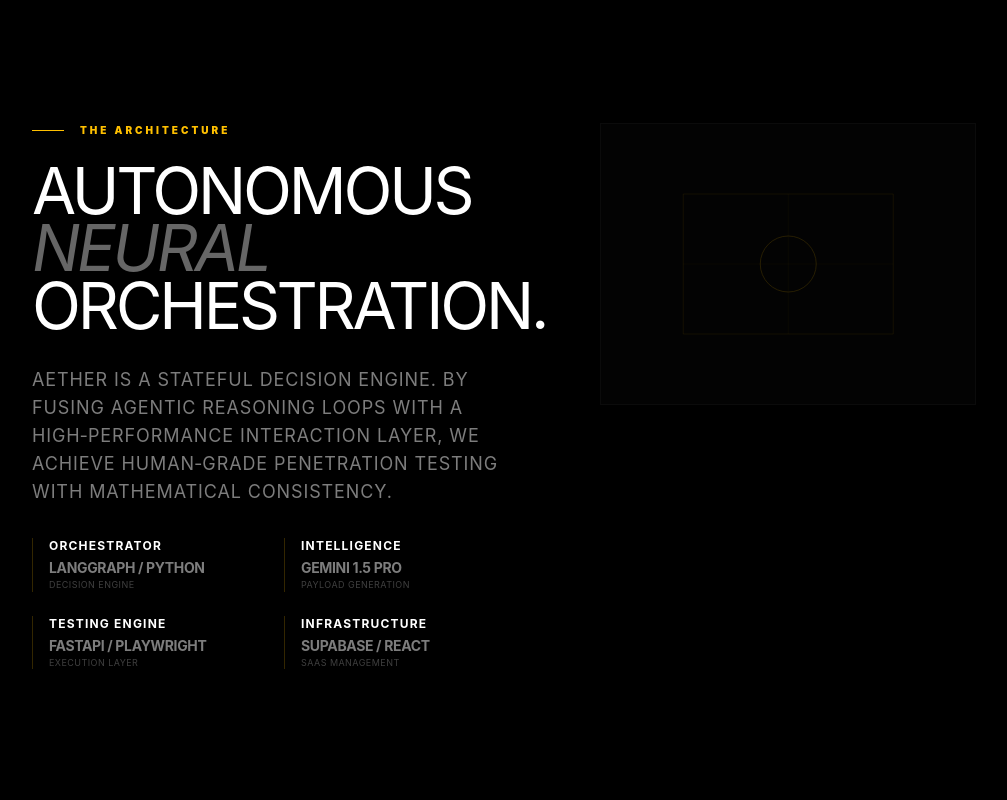
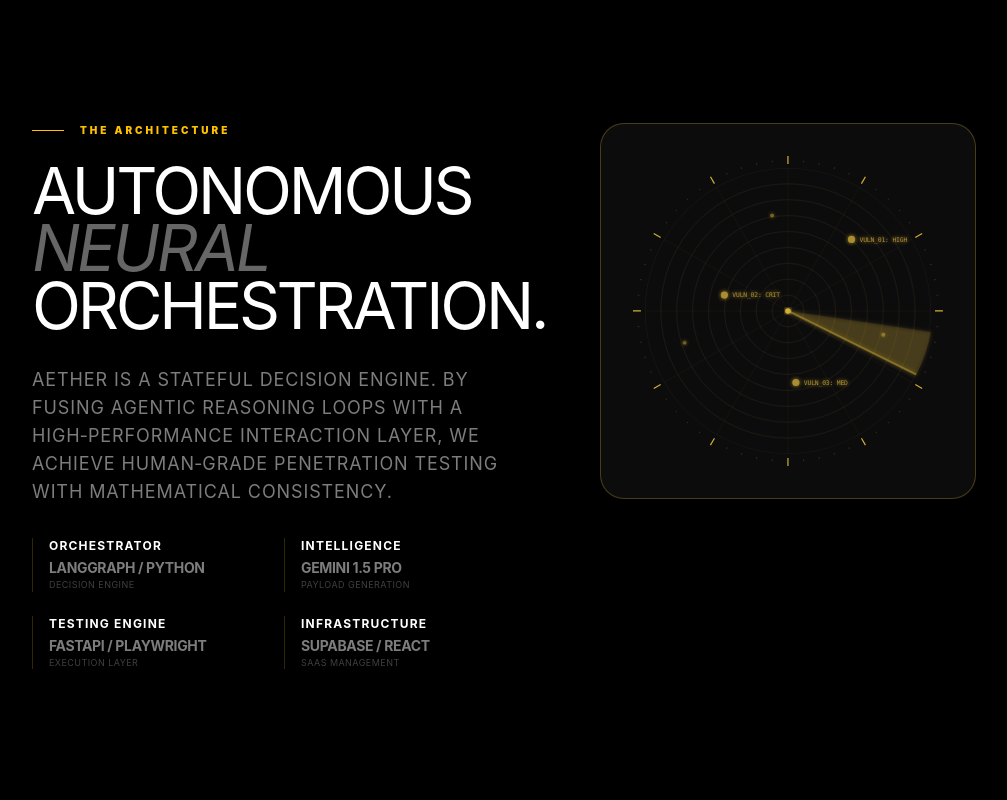
Before and after one commit to DanielDeshmukh/aether, a React (Vite) app in the folder frontend/: page / in a window 1280 px wide. Shown: the part 1660-2460 px from the top of the page, without its empty margins (136-1143 px from the left). Built offline with nearby package versions, Linux system fonts and the light colour scheme.

Commit message:
feat: initialize GSD project structure with agent workflows, skill definitions, documentation, and scaffolded helper scripts

```diff
--- a/frontend/src/components/Footer.jsx
+++ b/frontend/src/components/Footer.jsx
@@ -1,4 +1,5 @@
 import React from 'react';
+import logo from '/images/logo.png';
 
 const Footer = () => {
   return (
@@ -9,7 +10,9 @@
         <div className="grid grid-cols-1 md:grid-cols-4 gap-16 mb-20">
           <div className="md:col-span-2">
             <div className="flex items-center gap-3 mb-8">
-              <div className="w-5 h-5 bg-lambo-gold" style={{ clipPath: 'polygon(50% 0%, 100% 25%, 100% 75%, 50% 100%, 0% 75%, 0% 25%)' }}></div>
+              <div className="w-10 h-9 bg-lambo-black">
+                <img src={logo} alt="AETHER" />
+              </div>
               <span className="text-2xl font-bold tracking-[0.3em] text-lambo-white uppercase">AETHER</span>
             </div>
             <p className="text-[10px] text-lambo-ash tracking-[0.25em] uppercase leading-relaxed max-w-sm">
--- a/frontend/src/components/Navbar.jsx
+++ b/frontend/src/components/Navbar.jsx
@@ -3,7 +3,7 @@
 
 const Navbar = () => {
   return (
-    <nav className="fixed top-0 w-full z-50 flex justify-between items-center px-10 py-8 bg-lambo-black/80 backdrop-blur-md border-b border-lambo-white/5">
+    <nav className="fixed top-0 w-full z-50 flex justify-between items-center px-10 py-6 bg-lambo-black/80 backdrop-blur-md border-b border-lambo-white/5">
       <div className="flex items-center gap-4 group cursor-pointer">
         <img src={Logo} alt="Logo" className="w-10 h-9 bg-lambo-black " />
         <div className="text-2xl font-bold tracking-[0.3em] "><span className="">AETHER</span></div>
@@ -28,9 +28,7 @@
         </a>
       </div>
 
-      <button className="text-[10px] font-bold tracking-[0.2em] text-lambo-black bg-lambo-white px-6 py-2 uppercase hover:bg-lambo-gold transition-colors duration-300">
-        Access Portal
-      </button>
+
     </nav>
   );
 };
--- a/frontend/src/components/TechOverview.jsx
+++ b/frontend/src/components/TechOverview.jsx
@@ -3,26 +3,34 @@
 const TechOverview = () => {
   return (
     <section id="tech" className="py-40 bg-lambo-black border-t border-lambo-charcoal/30 relative overflow-hidden">
+      {/* Top Gradient Line */}
       <div className="absolute top-0 left-0 w-full h-[1px] bg-gradient-to-r from-transparent via-lambo-gold/20 to-transparent"></div>
 
       <div className="container mx-auto px-5 md:px-10 relative z-10 max-w-screen-lg">
         <div className="flex flex-col lg:flex-row gap-12 md:gap-24 items-start">
+
+          {/* Left Column: Text Content */}
           <div className="lg:w-1/2">
             <div className="flex items-center gap-4 mb-6">
               <div className="w-8 h-[1px] bg-lambo-gold"></div>
               <span className="text-[9px] md:text-[10px] font-black text-lambo-gold tracking-[0.3em] uppercase">THE ARCHITECTURE</span>
             </div>
+
             <h2 className="text-[48px] md:text-[64px] mb-6 md:mb-8 uppercase text-lambo-white tracking-tighter leading-[0.9]">
               AUTONOMOUS <br /> <span className="text-lambo-white/40 italic">NEURAL</span> <br /> ORCHESTRATION.
             </h2>
+
             <p className="text-base md:text-lg text-lambo-ash max-w-lg uppercase tracking-wider mb-6 md:mb-8">
               AETHER is a stateful decision engine. By fusing agentic reasoning loops with a high‑performance interaction layer, we achieve human‑grade penetration testing with mathematical consistency.
             </p>
+
             <div className="grid grid-cols-1 sm:grid-cols-2 gap-x-8 gap-y-6">
-              {[{ label: "Orchestrator", value: "LangGraph / Python", detail: "Decision Engine" },
+              {[
+                { label: "Orchestrator", value: "LangGraph / Python", detail: "Decision Engine" },
                 { label: "Intelligence", value: "Gemini 1.5 Pro", detail: "Payload Generation" },
                 { label: "Testing Engine", value: "FastAPI / Playwright", detail: "Execution Layer" },
-                { label: "Infrastructure", value: "Supabase / React", detail: "SaaS Management" }].map((item, i) => (
+                { label: "Infrastructure", value: "Supabase / React", detail: "SaaS Management" }
+              ].map((item, i) => (
                 <div key={i} className="group border-l border-lambo-gold/20 pl-4 hover:border-lambo-gold transition-colors duration-300">
                   <h4 className="text-lambo-white text-xs mb-1 font-bold uppercase tracking-widest group-hover:text-lambo-gold">{item.label}</h4>
                   <p className="text-sm text-lambo-ash font-bold uppercase tracking-tight mb-0">{item.value}</p>
@@ -32,15 +40,102 @@
             </div>
           </div>
 
+          {/* Right Column: Radar Visualization */}
           <div className="lg:w-1/2 w-full">
-            <div className="aspect-[4/3] bg-lambo-charcoal/10 border border-lambo-charcoal/30 flex items-center justify-center">
-              <svg className="w-3/4 h-3/4 opacity-20" viewBox="0 0 400 300">
-                <path d="M50 50 L350 50 L350 250 L50 250 Z" fill="none" stroke="currentColor" strokeWidth="0.5" className="text-lambo-gold" />
-                <path d="M50 150 L350 150 M200 50 L200 250" fill="none" stroke="currentColor" strokeWidth="0.5" className="text-lambo-gold/40" />
-                <circle cx="200" cy="150" r="40" fill="none" stroke="currentColor" strokeWidth="1" className="text-lambo-gold" />
+            <div className="aspect-square bg-[#0c0c0d] border border-[#d4af37]/30 flex items-center justify-center relative overflow-hidden group font-mono rounded-3xl">
+
+              <svg className="w-[85%] h-[85%]" viewBox="0 0 400 400">
+                <defs>
+                  {/* Bloom/Glow Filter */}
+                  <filter id="bloom">
+                    <feGaussianBlur stdDeviation="3" result="coloredBlur"/>
+                    <feMerge>
+                      <feMergeNode in="coloredBlur"/>
+                      <feMergeNode in="SourceGraphic"/>
+                    </feMerge>
+                  </filter>
+
+                  {/* Radar Grid Pattern */}
+                  <pattern id="radar-grid" width="400" height="400" patternUnits="userSpaceOnUse">
+                    {[...Array(9)].map((_, i) => (
+                      <circle
+                        key={i}
+                        cx="200"
+                        cy="200"
+                        r={(i + 1) * 20}
+                        fill="none"
+                        stroke="#d4af37"
+                        strokeWidth="0.4"
+                        opacity="0.25"
+                      />
+                    ))}
+                    {[...Array(12)].map((_, i) => (
+                      <line
+                        key={i}
+                        x1="200" y1="200" x2="200" y2="10"
+                        stroke="#d4af37" strokeWidth="0.4" opacity="0.1"
+                        transform={`rotate(${i * 30} 200 200)`}
+                      />
+                    ))}
+                  </pattern>
+                </defs>
+
+                {/* Main Radar Background */}
+                <circle cx="200" cy="200" r="180" fill="url(#radar-grid)" />
+
+                {/* Outer Bezel Tick Marks */}
+                {[...Array(60)].map((_, i) => {
+                  const isMajor = i % 5 === 0;
+                  return (
+                    <line
+                      key={i}
+                      x1="200" y1={isMajor ? "5" : "10"} x2="200" y2={isMajor ? "15" : "12"}
+                      stroke={isMajor ? "#d4af37" : "rgba(212,175,55,0.5)"}
+                      strokeWidth={isMajor ? "1.5" : "0.5"}
+                      transform={`rotate(${i * 6} 200 200)`}
+                    />
+                  );
+                })}
+
+                {/* Center Lock Point */}
+                <circle cx="200" cy="200" r="3.5" fill="#d4af37" filter="url(#bloom)" />
+
+                {/* Animated Radar Sweep */}
+                <g filter="url(#bloom)" className="origin-center"
+                   style={{ animation: 'radar-sweep 6s linear infinite' }}>
+                  <line x1="200" y1="200" x2="380" y2="200" stroke="#d4af37" strokeWidth="2" opacity="0.6"/>
+                  <path d="M 200 200 L 380 200 A 180 180 0 0 0 373.2 143.5 Z"
+                        fill="rgba(212,175,55,0.4)" fillOpacity="0.4"/>
+                </g>
+
+                {/* Detected Vulnerability Pings */}
+                <g filter="url(#bloom)" fill="#d4af37" className="animate-pulse">
+                  <circle cx="280" cy="110" r="4.5"/>
+                  <text x="290" y="113" fontSize="8" className="tracking-tight uppercase">VULN_01: HIGH</text>
+
+                  <circle cx="120" cy="180" r="4.5"/>
+                  <text x="130" y="183" fontSize="8" className="tracking-tight uppercase">VULN_02: CRIT</text>
+
+                  <circle cx="210" cy="290" r="4.5"/>
+                  <text x="220" y="293" fontSize="8" className="tracking-tight uppercase">VULN_03: MED</text>
+
+                  {/* Static Data Points */}
+                  <circle cx="180" cy="80" r="2.5" opacity="0.6"/>
+                  <circle cx="320" cy="230" r="2.5" opacity="0.6"/>
+                  <circle cx="70" cy="240" r="2.5" opacity="0.6"/>
+                </g>
               </svg>
+
+              {/* Animation Keyframes */}
+              <style jsx global>{`
+                @keyframes radar-sweep {
+                  from { transform: rotate(0deg); }
+                  to { transform: rotate(360deg); }
+                }
+              `}</style>
             </div>
           </div>
+
         </div>
       </div>
     </section>
```
